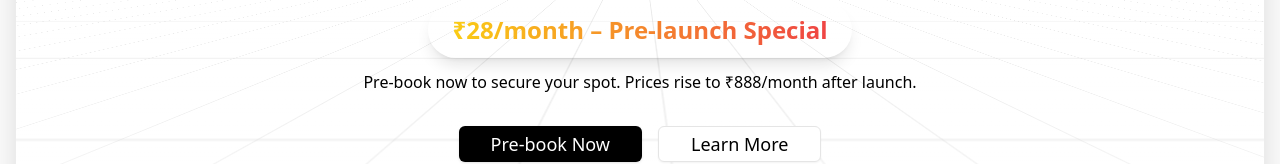
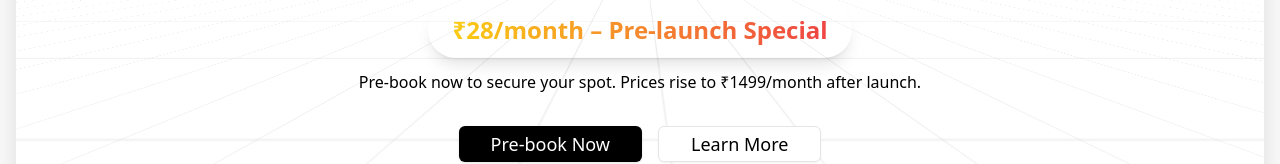
Before and after one commit to rambabu-143/zaplanding, a Next.js app: page / in a window 1280 px wide. Shown: the part 354-518 px from the top of the page. Built offline with nearby package versions, Linux system fonts and the light colour scheme.

Commit message:
changed the price in all sections

```diff
--- a/src/components/hero.tsx
+++ b/src/components/hero.tsx
@@ -86,7 +86,7 @@ export function Hero() {
             </div>
           </div>
           <p className="text-sm md:text-base text-black">
-            Pre-book now to secure your spot. Prices rise to ₹888/month after
+            Pre-book now to secure your spot. Prices rise to ₹1499/month after
             launch.
           </p>
         </motion.div>
```
